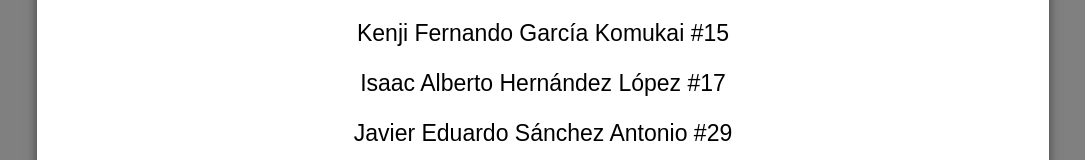
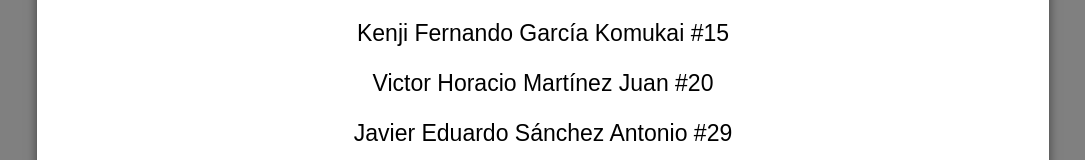
Before and after one commit to aldosolisr/ProyectoFinal, a plain HTML site: page hojaDePresentación/hoja_de_presentacion.html in a window 1280 px wide. Shown: the part 333-493 px from the top of the page, without its empty margins (97-1182 px from the left). Drawn offline with Linux system fonts and the light colour scheme.

Commit message:
integrante_N

```diff
--- a/hojaDePresentación/hoja_de_presentacion.html
+++ b/hojaDePresentación/hoja_de_presentacion.html
@@ -16,7 +16,7 @@
         <h2>Integrantes del equipo:</h2>
         <div id="nombres">
             <p>Kenji Fernando García Komukai #15</p>
-            <p>Isaac Alberto Hernández López #17</p>
+            <p>Victor Horacio Martínez Juan #20</p>
             <p>Javier Eduardo Sánchez Antonio #29</p>
             <p>Aldo Solís Rincón #30</p>
             <p>José Ángel Vázquez Chávez #32</p>
```
